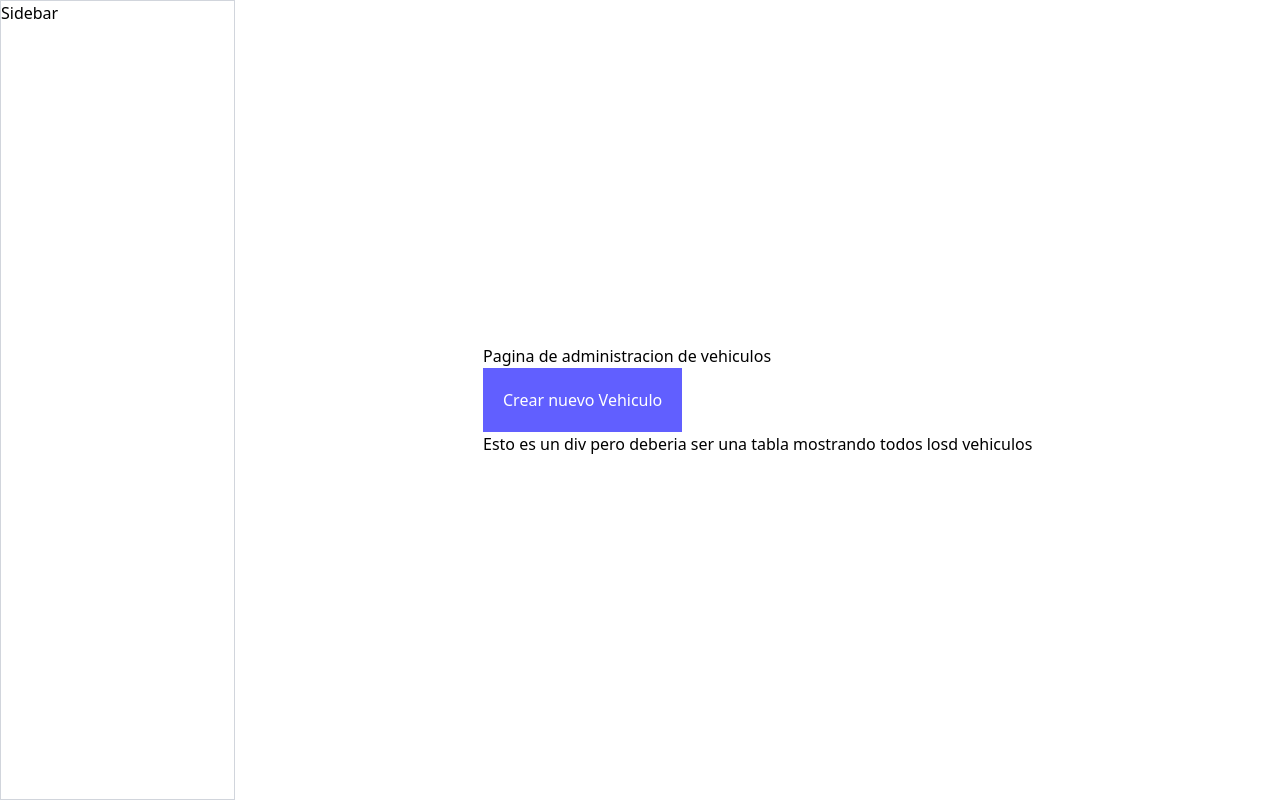
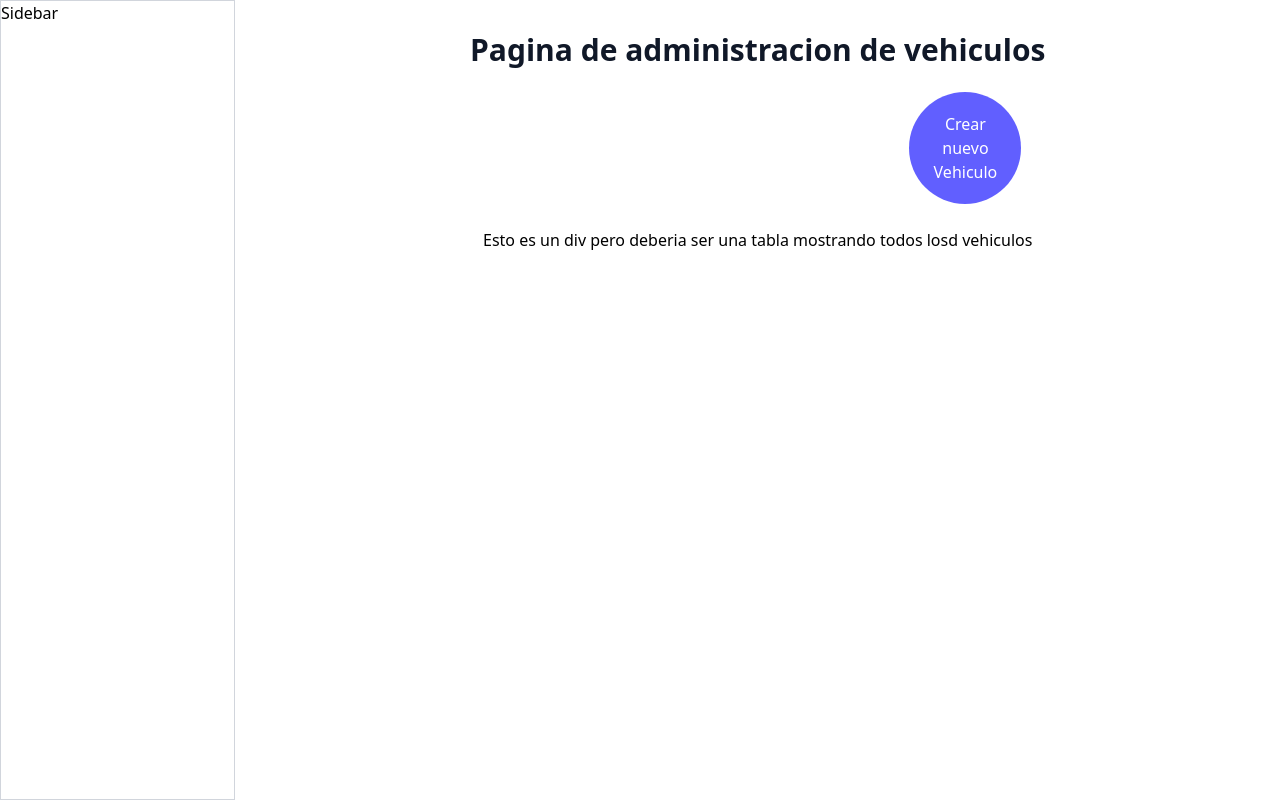
Before and after one commit to hanrike/pyppageTailwind, a React (Vite) app: page /admin/vehiculos in a window 1280 px wide. Built offline with nearby package versions, Linux system fonts and the light colour scheme.

Commit message:
tabla para crear un nuevo vehiculo lista

```diff
--- a/src/pages/admin/Vehiculos.jsx
+++ b/src/pages/admin/Vehiculos.jsx
@@ -17,13 +17,17 @@ const Vehiculos = () => {
     }
   },[mostrarTabla]);
   return(
-    <div>
-      <h2>Pagina de administracion de vehiculos</h2>
+    <div className='flex h-full w-full flex-col items-center justify-start p-8'>
+      <div className='flex flex-col'>
+      <h2 className='text-3xl font-extrabold text-gray-900'>
+        Pagina de administracion de vehiculos</h2>
       {/**con el evento onClick logro que cuando hago click en el boton me muestre la funcion TablaVehiculos o la funcion FormularioCreacionVehiculos */}
       <button onClick={()=>{
         setMostrarTabla(!mostrarTabla)
-      }} className='text-white bg-indigo-500 p-5'>
-        {textoBoton}</button> {/**de esta manera se puede ejecutar codigo javascript {textoBoton} */}{/**estilo tailwind del boton */}
+      }} className='text-white bg-indigo-500 p-5 rounded-full m-6 w-28 self-end'>
+        {textoBoton}
+        </button> {/**de esta manera se puede ejecutar codigo javascript {textoBoton} */}{/**estilo tailwind del boton */}
+        </div>
       {mostrarTabla ? <TablaVehiculos/>:<FormularioCreacionVehiculos/> } {/**si mostrarTabla es verdadero entonces habilite  */}
       {/**renderizacion para el componente de tabla vehiculos */}
     </div>
```
